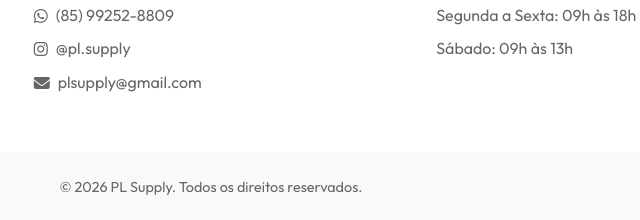
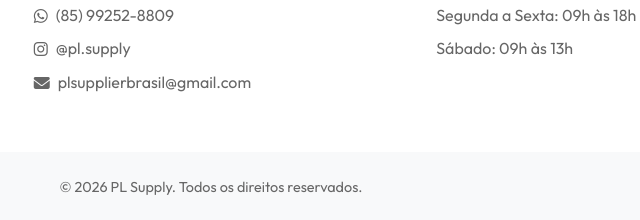
Before and after one commit to N1uq/PLSupply, a plain HTML site: page index.html in a window 1280 px wide. Shown: the part 2106-2326 px from the top of the page, 429-1069 px from the left. Drawn offline with Linux system fonts and the light colour scheme.

Commit message:
Update index.html

```diff
--- a/index.html
+++ b/index.html
@@ -228,7 +228,7 @@
                 <h4>Contato</h4>
                 <p><i class="fab fa-whatsapp"></i> (85) 99252-8809</p>
                 <p><i class="fab fa-instagram"></i> @pl.supply</p>
-                <p><i class="fas fa-envelope"></i> plsupply@gmail.com</p>
+                <p><i class="fas fa-envelope"></i> plsupplierbrasil@gmail.com</p>
             </div>
             <div class="footer-hours">
                 <h4>Atendimento</h4>
```
